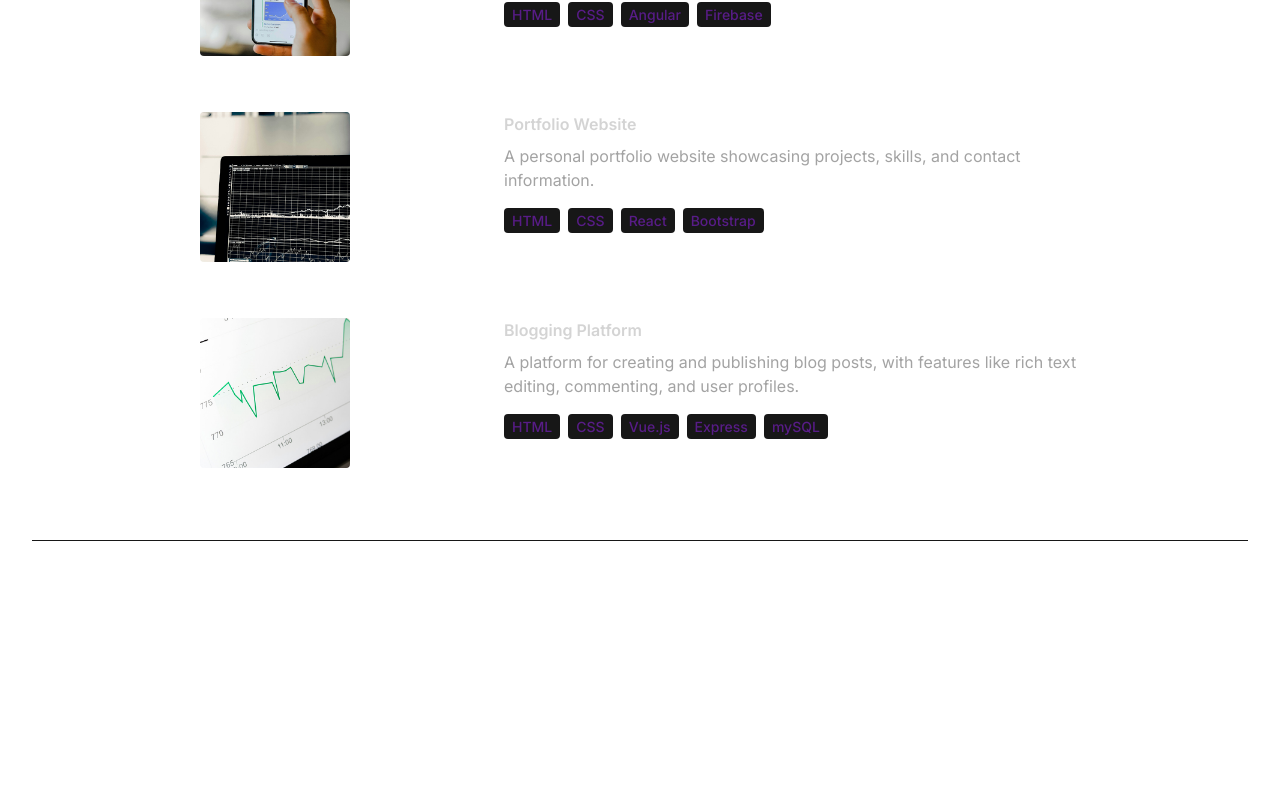
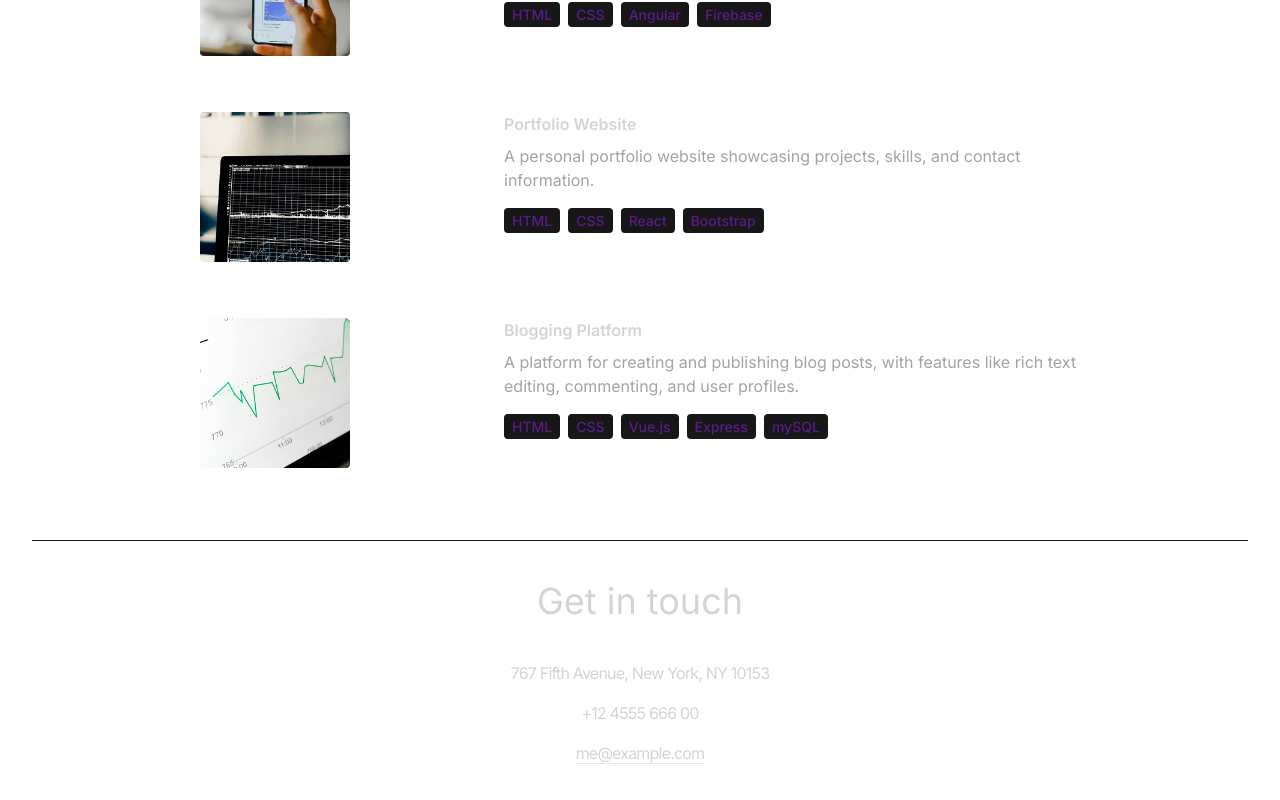
Before and after one commit to erfanheshmati/animated-portfolio-2, a React (Vite) app: page / in a window 1280 px wide. Shown: the part 3548-4348 px from the top of the page. Before the commit the page ends 4089 px from the top, so only its background shows below. Built offline with nearby package versions, Linux system fonts and the light colour scheme.

Commit message:
contact section design

```diff
--- a/src/App.jsx
+++ b/src/App.jsx
@@ -1,4 +1,5 @@
 import About from "./components/About";
+import Contact from "./components/Contact";
 import Experience from "./components/Experience";
 import Hero from "./components/Hero";
 import Navbar from "./components/Navbar";
@@ -18,6 +19,7 @@
         <Technologies />
         <Experience />
         <Projects />
+        <Contact />
       </div>
     </div>
   )
--- /dev/null
+++ b/src/components/Contact.jsx
@@ -0,0 +1,22 @@
+import { CONTACT } from "../constants"
+
+export default function Contact() {
+    return (
+        <div className='border-b border-neutral-900 pb-20'>
+            <h1 className='my-10 text-center text-4xl'>
+                Get in touch
+            </h1>
+            <div className='text-center tracking-tighter'>
+                <p className='my-4'>
+                    {CONTACT.address}
+                </p>
+                <p className="my-4">
+                    {CONTACT.phoneNo}
+                </p>
+                <a href="#" className="border-b">
+                    {CONTACT.email}
+                </a>
+            </div>
+        </div>
+    )
+}
```
